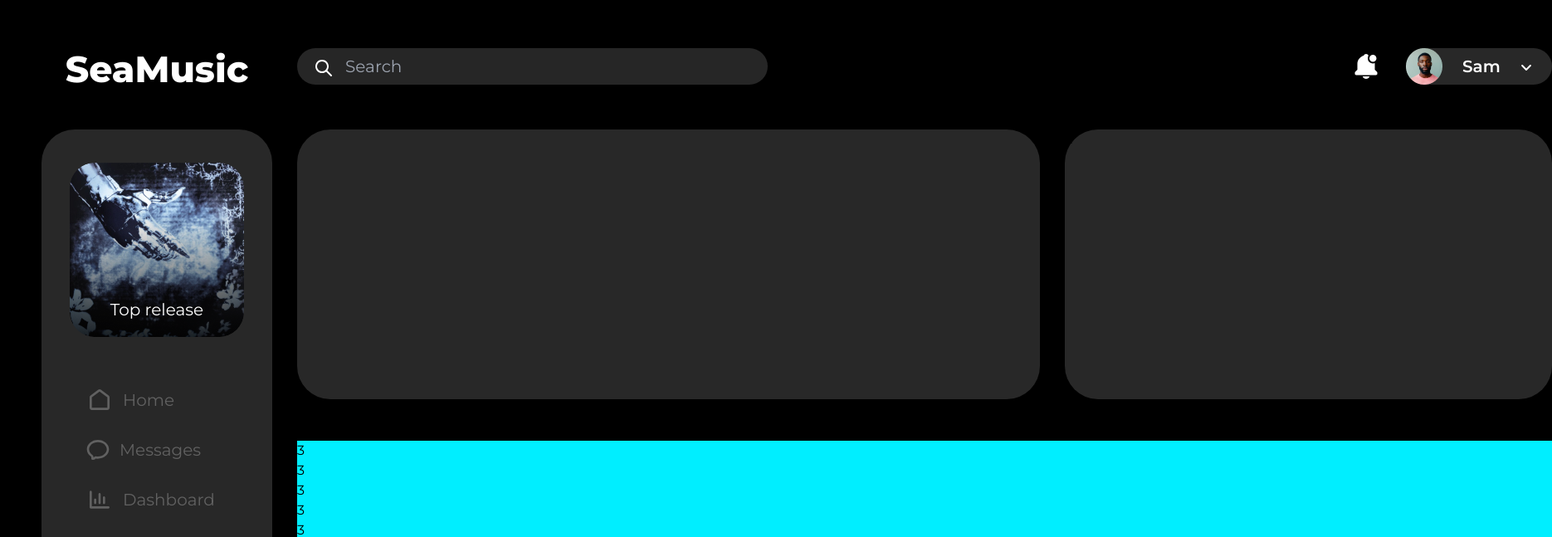
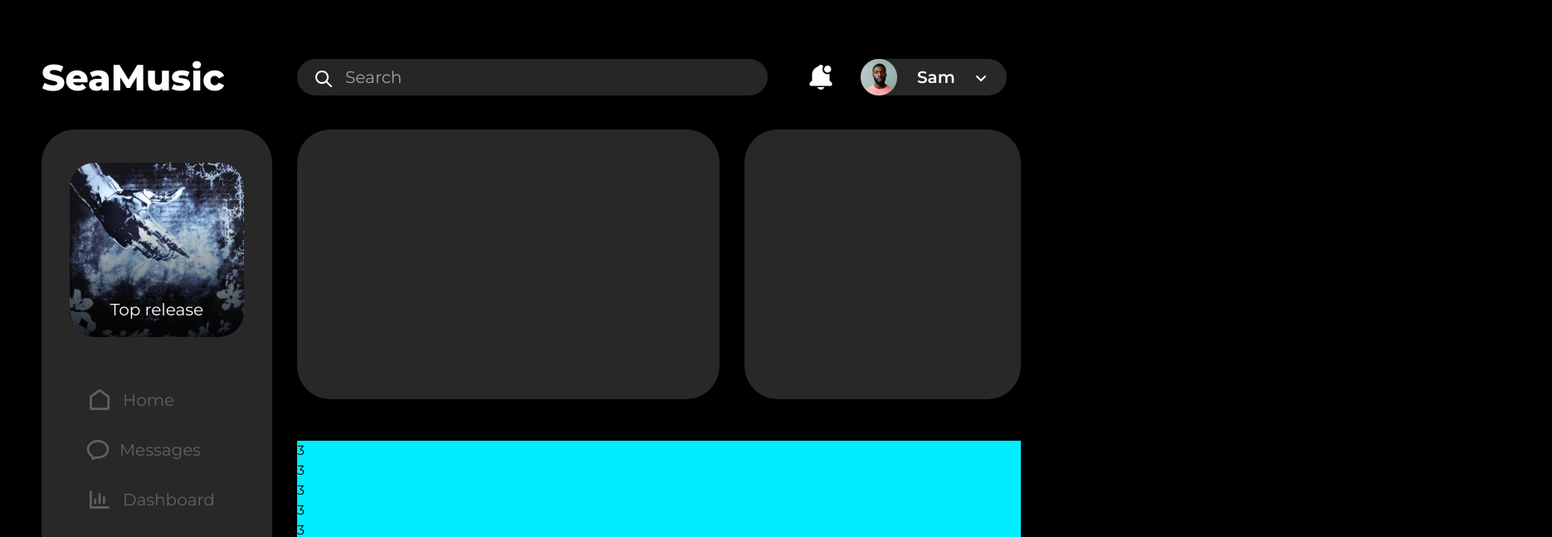
Before and after one commit to seamusic-official/seamusic-frontend, a Next.js app: page /main in a window 1280 px wide. Shown: the top 647 px of the page at 83% size, 1870 px wide, since content can reach past the window. Built offline with nearby package versions, Linux system fonts and the light colour scheme.

Commit message:
fix: fix starting design for main page

```diff
--- a/src/app/auth/ui/auth-left-block/AuthLeftBlock.module.scss
+++ b/src/app/auth/ui/auth-left-block/AuthLeftBlock.module.scss
@@ -2,7 +2,6 @@
   margin-left: 181px;
   width: 468px;
   height: 100vh;
-  // background-color: aquamarine;
   display: flex;
   flex-direction: column;
   gap: 30px;
@@ -14,7 +13,6 @@
 }
 .imgTopLeft {
   width: 204px;
-  // height: 337px;
 }
 .imgTopRight {
   width: 204px;
--- a/src/app/main/Main.module.scss
+++ b/src/app/main/Main.module.scss
@@ -1,10 +1,5 @@
 .main {
-  margin: 50px;
-  display: grid;
-  grid-template-columns: 278px auto;
-  grid-template-rows: 60px auto;
-  grid-column-gap: 30px;
-  grid-row-gap: 46px;
+  margin: 156px 50px 50px 358px;
 }
 
 .mainContent {
@@ -36,6 +31,5 @@
 
   .content {
     background-color: rgb(0, 238, 255);
-    overflow: auto;
   }
 }
--- a/src/app/main/ui/main-header/MainHeader.module.scss
+++ b/src/app/main/ui/main-header/MainHeader.module.scss
@@ -1,7 +1,12 @@
 .mainHeader {
+  width: calc(100vw - 425px);
   display: flex;
   justify-content: space-between;
   align-items: center;
+
+  position: fixed;
+  top: 71px;
+  left: 358px;
 }
 .mainHeaderSearch {
   position: relative;
--- a/src/app/main/ui/main-logo/MainLogo.module.scss
+++ b/src/app/main/ui/main-logo/MainLogo.module.scss
@@ -4,4 +4,8 @@
   font-size: 44px;
   text-align: center;
   color: #fff;
+
+  position: fixed;
+  top: 60px;
+  left: 50px;
 }
--- a/src/app/main/ui/main-menu/MainMenu.module.scss
+++ b/src/app/main/ui/main-menu/MainMenu.module.scss
@@ -6,6 +6,10 @@
   display: flex;
   flex-direction: column;
   justify-content: space-between;
+
+  position: fixed;
+  top: 156px;
+  left: 50px;
 }
 .menuNav {
   display: flex;
```
Also changed, not shown: src/constants/constants.ts (+0 -36 lines), src/shared/types/types.ts (+0 -15 lines).
